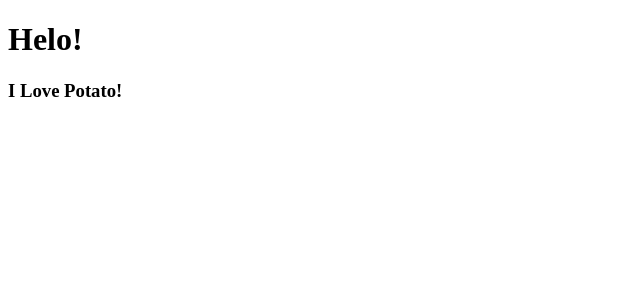
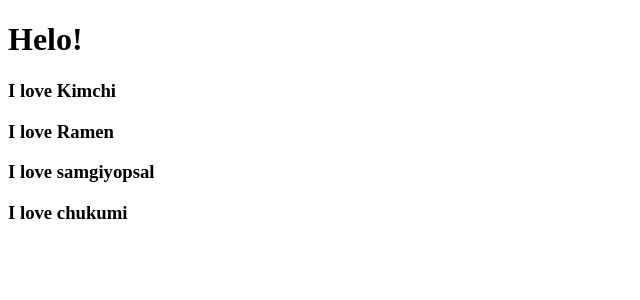
Before and after one commit to ikda/react-remind-2019, a React (Create React App) app: page / in a window 1280 px wide. Shown: the top 300 px of the page, without its empty margins (0-640 px from the left). Built offline with nearby package versions, Linux system fonts and the light colour scheme.

Commit message:
#2.1 Reusable Components with JSX + Props

```diff
--- a/src/App.js
+++ b/src/App.js
@@ -1,11 +1,21 @@
 import React from "react";
-import Potato from "./Potato";
+
+function Food({ fav }) {
+	return <h3>I love {fav}</h3>;
+}
+
+// function Food(props) {
+//   return <h3>I love {props.fav}</h3>
+// }
 
 function App() {
 	return (
 		<div>
 			<h1>Helo!</h1>
-			<Potato />
+			<Food fav="Kimchi" />
+			<Food fav="Ramen" />
+			<Food fav="samgiyopsal" />
+			<Food fav="chukumi" />
 		</div>
 	);
 }
--- a/src/Potato.js
+++ /dev/null
@@ -1,7 +0,0 @@
-import React from "react";
-
-function Potato() {
-	return <h3>I Love Potato!</h3>;
-}
-
-export default Potato;
```
